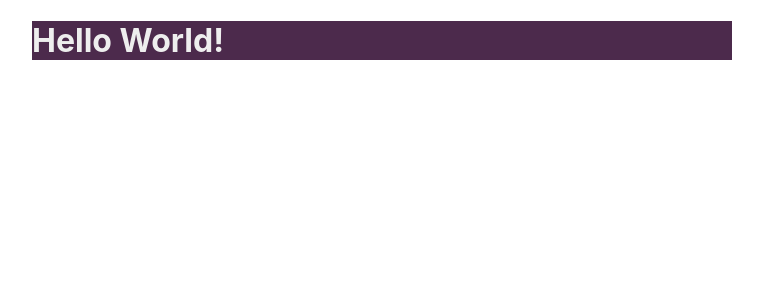
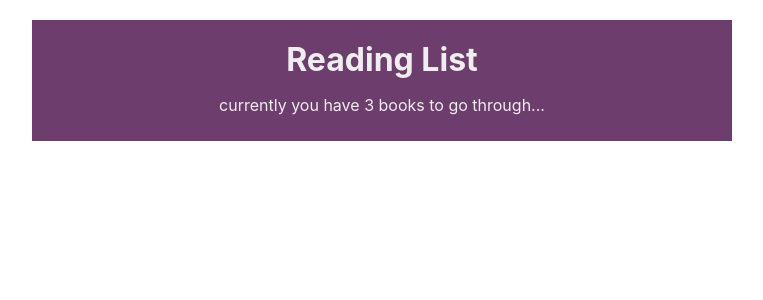
Before and after one commit to AbhishekBiswasGitHub/reading-list, a React (Create React App) app: page / in a window 1280 px wide. Shown: the top 300 px of the page, without its empty margins (258-1021 px from the left). Built offline with nearby package versions, Linux system fonts and the light colour scheme.

Commit message:
Rendering NavBar with BookContext & bookReducer

```diff
--- a/src/App.js
+++ b/src/App.js
@@ -1,7 +1,12 @@
+import NavBar from "./components/NavBar";
+import BookContextProvider from "./contexts/BookContext";
+
 function App() {
   return (
     <div className="App">
-      <h1>Hello World!</h1>
+      <BookContextProvider>
+        <NavBar />
+      </BookContextProvider>
     </div>
   );
 }
--- /dev/null
+++ b/src/components/NavBar.jsx
@@ -0,0 +1,15 @@
+import { useContext } from "react";
+import { BookContext } from "../contexts/BookContext";
+
+const NavBar = () => {
+  const { books } = useContext(BookContext);
+
+  return (
+    <div className="navbar">
+      <h1>Reading List</h1>
+      <p>currently you have {books.length} books to go through...</p>
+    </div>
+  );
+};
+
+export default NavBar;
--- /dev/null
+++ b/src/contexts/BookContext.jsx
@@ -0,0 +1,21 @@
+import { useReducer } from "react";
+import { createContext } from "react";
+import { bookReducer } from "../reducers/bookReducer";
+
+export const BookContext = createContext();
+
+const BookContextProvider = (props) => {
+  const [books, dispatch] = useReducer(bookReducer, [
+    { title: "book1", author: "author1", id: 1 },
+    { title: "book2", author: "author2", id: 2 },
+    { title: "book3", author: "author3", id: 3 },
+  ]);
+
+  return (
+    <BookContext.Provider value={{ books, dispatch }}>
+      {props.children}
+    </BookContext.Provider>
+  );
+};
+
+export default BookContextProvider;
--- /dev/null
+++ b/src/reducers/bookReducer.jsx
@@ -0,0 +1,15 @@
+import { v4 as uuidv4 } from "uuid";
+
+export const bookReducer = (state, action) => {
+  switch (action.type) {
+    case "ADD_BOOK":
+      return [
+        ...state,
+        { title: action.book.title, author: action.book.author, id: uuidv4() },
+      ];
+    case "REMOVE_BOOK":
+      return state.filter((book) => book.id !== action.book.id);
+    default:
+      return state;
+  }
+};
```
